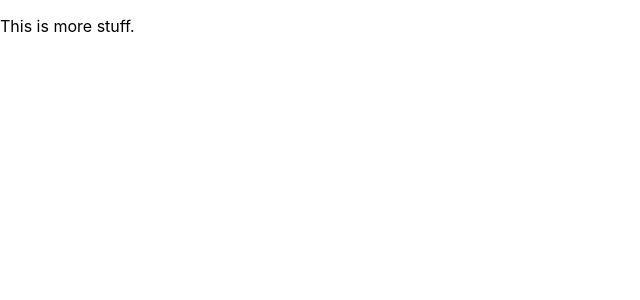
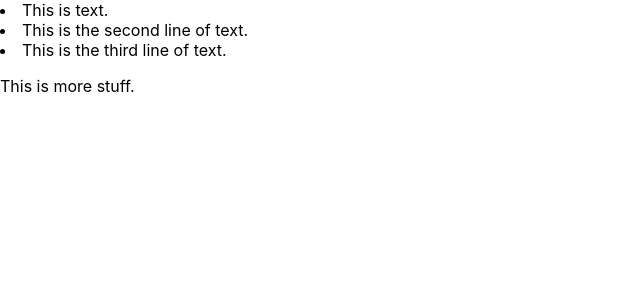
Before and after one commit to Mattmej/React_Test_App, a React (Create React App) app: page / in a window 1280 px wide. Shown: the top 300 px of the page, without its empty margins (0-640 px from the left). Built offline with nearby package versions, Linux system fonts and the light colour scheme.

Commit message:
Practice listing all state properties by using spread operator to store state properties in a variable.

```diff
--- a/src/App.js
+++ b/src/App.js
@@ -36,6 +36,17 @@ class App extends Component {
 
 
   render() {
+
+    const stateItems = [...Object.values(this.state)];
+
+    const stateList = (
+      <div>
+        {stateItems.map((stateItem) => {
+          return <StateItem stateItem={stateItem} />
+        })}
+      </div>
+    )
+
     return (
       <div>
         {/* <p>{this.state.pageText}</p> */}
@@ -45,6 +56,15 @@ class App extends Component {
               stateItem={stateItem}
             />
           })}</li> */}
+{/*
+          {stateItems.map((stateItem) => {
+            return
+              <StateItem stateItem={stateItem} />
+
+          })} */}
+
+          {stateList}
+
         </div>
         <PageItem item={'This is more stuff.'} />
       </div>
```
